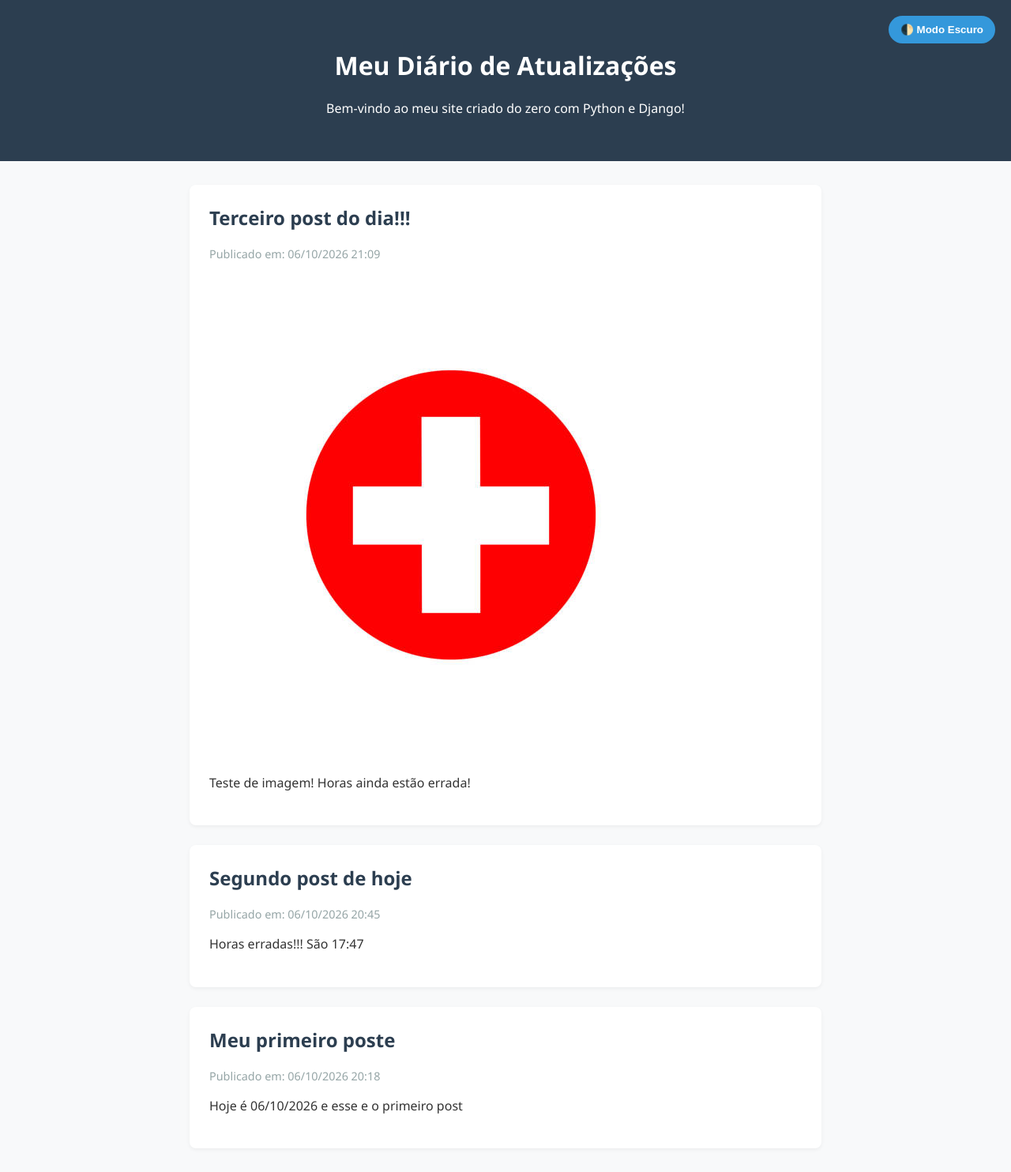
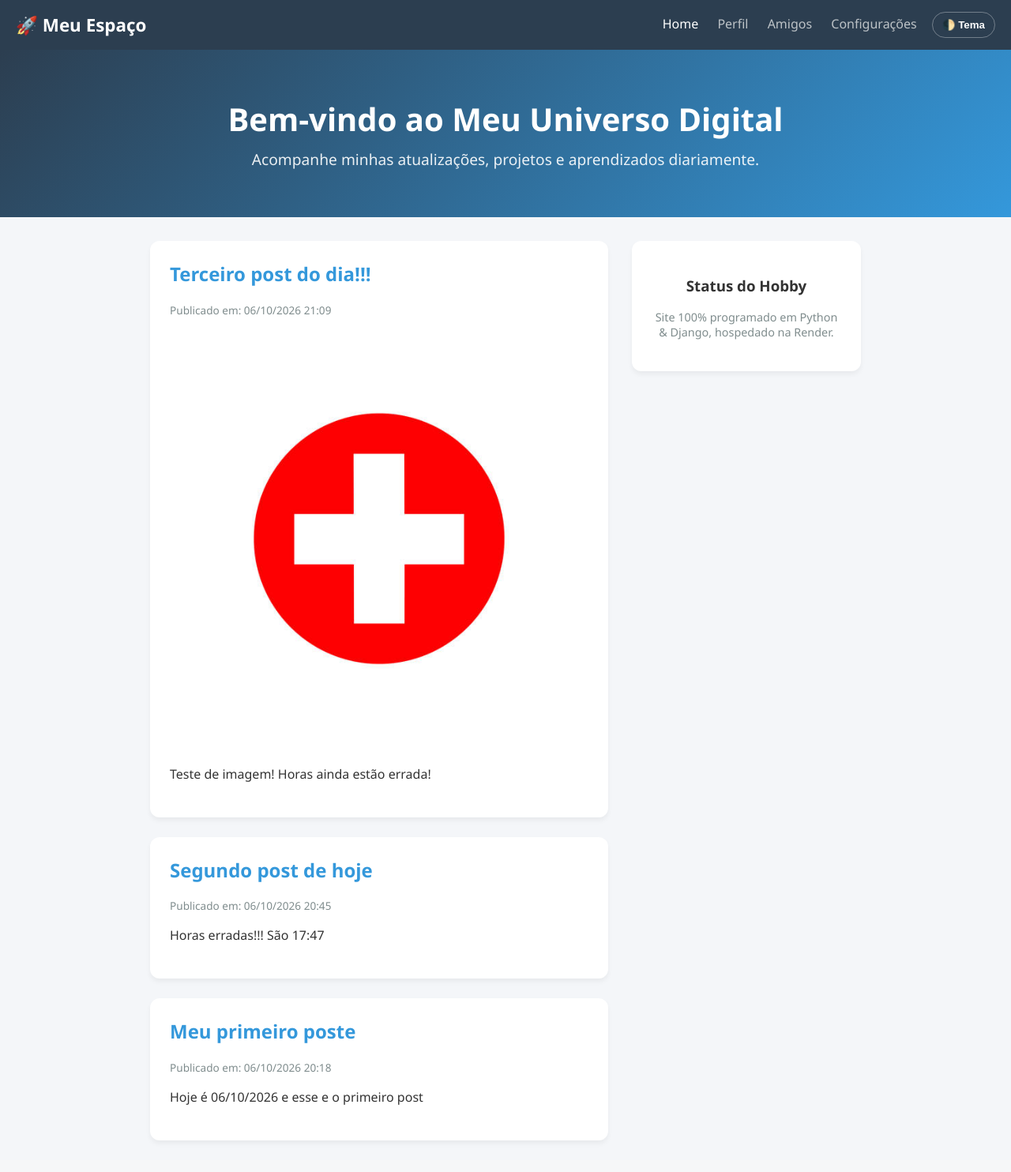
Before and after one commit to Guilhermegost/Hobby, a Django app: page / in a window 1280 px wide. Shown: the whole page at 79% size. After the commit the page ends 1445 px from the top, so only its background shows below. Run offline with Django 5.2, Linux system fonts and the light colour scheme; data comes from the database, SQL or seed files in the repository.

Commit message:
Repaginada visual e criação da barra de navegação

```diff
--- a/core/templates/core/index.html
+++ b/core/templates/core/index.html
@@ -3,28 +3,27 @@
 <head>
     <meta charset="UTF-8">
     <meta name="viewport" content="width=device-width, initial-scale=1.0">
-    <title>Meu Web Site - Hobby</title>
+    <title>Meu Espaço Digital - Hobby</title>
     <style>
-        /* Variáveis de cores para trocar facilmente */
+        /* Variáveis de cores */
         :root {
-            --bg-body: #f8f9fa;
+            --bg-body: #f4f6f9;
             --bg-card: white;
-            --bg-header: #2c3e50;
+            --bg-navbar: #2c3e50;
+            --accent-color: #3498db;
             --text-main: #333;
-            --text-title: #2c3e50;
-            --text-date: #95a5a6;
+            --text-muted: #7f8c8d;
             --shadow: rgba(0,0,0,0.05);
         }
 
-        /* Cores do Modo Escuro */
         [data-theme="dark"] {
             --bg-body: #121212;
             --bg-card: #1e1e1e;
-            --bg-header: #1a252f;
+            --bg-navbar: #1a252f;
+            --accent-color: #2980b9;
             --text-main: #e0e0e0;
-            --text-title: #3498db;
-            --text-date: #7f8c8d;
-            --shadow: rgba(0,0,0,0.5);
+            --text-muted: #95a5a6;
+            --shadow: rgba(0,0,0,0.4);
         }
 
         body {
@@ -35,111 +34,159 @@
             color: var(--text-main);
             transition: background-color 0.3s, color 0.3s;
         }
-        header {
-            background-color: var(--bg-header);
+
+        /* Barra de Navegação Profissional */
+        .navbar {
+            background-color: var(--bg-navbar);
+            padding: 15px 20px;
+            display: flex;
+            justify-content: space-between;
+            align-items: center;
+            box-shadow: 0 2px 10px rgba(0,0,0,0.1);
+        }
+        .navbar-logo {
             color: white;
-            padding: 40px 20px;
+            font-size: 1.4em;
+            font-weight: bold;
+            text-decoration: none;
+        }
+        .navbar-links a {
+            color: #bdc3c7;
+            text-decoration: none;
+            margin-left: 20px;
+            font-weight: 500;
+            transition: color 0.2s;
+        }
+        .navbar-links a:hover {
+            color: white;
+        }
+
+        /* Seção de Boas-vindas (Hero) */
+        .hero {
+            background: linear-gradient(135deg, #2c3e50, #3498db);
+            color: white;
             text-align: center;
-            position: relative;
-            transition: background-color 0.3s;
+            padding: 60px 20px;
+            margin-bottom: 30px;
         }
+        .hero h1 { margin: 0 0 10px 0; font-size: 2.5em; }
+        .hero p { margin: 0; font-size: 1.2em; opacity: 0.9; }
+
+        /* Conteúdo Principal */
         .container {
-            max-width: 800px;
-            margin: 30px auto;
+            max-width: 900px;
+            margin: 0 auto;
             padding: 0 20px;
+            display: grid;
+            grid-template-columns: 2fr 1fr;
+            gap: 30px;
         }
+
+        @media (max-width: 768px) {
+            .container { grid-template-columns: 1fr; }
+        }
+
+        .feed { /* Coluna dos posts */ }
+
+        .sidebar { /* Coluna lateral para mini-perfil futuro */ }
+
         .post {
             background: var(--bg-card);
             padding: 25px;
-            border-radius: 8px;
-            box-shadow: 0 2px 5px var(--shadow);
+            border-radius: 12px;
+            box-shadow: 0 4px 6px var(--shadow);
             margin-bottom: 25px;
-            transition: background-color 0.3s, box-shadow 0.3s;
+            transition: transform 0.2s, background-color 0.3s;
         }
-        .post h2 {
-            margin-top: 0;
-            color: var(--text-title);
-        }
-        .data {
-            color: var(--text-date);
-            font-size: 0.9em;
-            margin-bottom: 15px;
-        }
-        .post-conteudo {
-            line-height: 1.6;
-        }
+        .post:hover { transform: translateY(-2px); }
+        .post h2 { margin-top: 0; color: var(--accent-color); }
+        .data { color: var(--text-muted); font-size: 0.85em; margin-bottom: 15px; }
+        .post-conteudo { line-height: 1.6; }
 
-        /* Botão do Modo Escuro */
         .btn-theme {
-            position: absolute;
-            top: 20px;
-            right: 20px;
-            background-color: #3498db;
+            background-color: transparent;
             color: white;
-            border: none;
-            padding: 10px 15px;
+            border: 1px solid #ffffff55;
+            padding: 8px 12px;
             border-radius: 20px;
             cursor: pointer;
             font-weight: bold;
-            transition: 0.2s;
         }
-        .btn-theme:hover {
-            background-color: #2980b9;
-        }
+        .btn-theme:hover { background-color: #ffffff22; }
     </style>
 </head>
 <body>
 
-    <header>
-        <!-- Botão que vai alternar o tema -->
-        <button class="btn-theme" id="themeToggle">🌓 Modo Escuro</button>
-        <h1>Meu Diário de Atualizações</h1>
-        <p>Bem-vindo ao meu site criado do zero com Python e Django!</p>
+    <!-- Menu de Navegação Global -->
+    <nav class="navbar">
+        <a href="#" class="navbar-logo">🚀 Meu Espaço</a>
+        <div class="navbar-links">
+            <a href="#" style="color: white;">Home</a>
+            <a href="#">Perfil</a>
+            <a href="#">Amigos</a>
+            <a href="#">Configurações</a>
+            <button class="btn-theme" id="themeToggle" style="margin-left: 15px;">🌓 Tema</button>
+        </div>
+    </nav>
+
+    <!-- Seção de Destaque da Home Page -->
+    <header class="hero">
+        <h1>Bem-vindo ao Meu Universo Digital</h1>
+        <p>Acompanhe minhas atualizações, projetos e aprendizados diariamente.</p>
     </header>
 
+    <!-- Grid de Conteúdo -->
     <div class="container">
+
+        <!-- Feed de Atualizações -->
+        <main class="feed">
             {% for post in posts %}
                 <div class="post">
                     <h2>{{ post.titulo }}</h2>
                     <div class="data">Publicado em: {{ post.data_criacao|date:"d/m/Y H:i" }}</div>
                     {% if post.imagem %}
                         <div style="margin-bottom: 15px;">
-        <img src="{{ post.imagem.url }}" alt="{{ post.titulo }}" style="max-width: 100%; height: auto; border-radius: 6px;">
+                            <img src="{{ post.imagem.url }}" alt="{{ post.titulo }}" style="max-width: 100%; height: auto; border-radius: 8px;">
                         </div>
                     {% endif %}
-
                     <div class="post-conteudo">
                         {{ post.conteudo|linebreaks }}
                     </div>
                 </div>
             {% empty %}
-            <p>Ainda não há nenhuma publicação por aqui. Acesse o painel e crie a primeira!</p>
+                <div class="post">
+                    <p>Nenhuma novidade por enquanto. Volte mais tarde!</p>
+                </div>
             {% endfor %}
+        </main>
+
+        <!-- Barra Lateral (Futuro mini-perfil rápido) -->
+        <aside class="sidebar">
+            <div class="post" style="text-align: center;">
+                <h3>Status do Hobby</h3>
+                <p style="color: var(--text-muted); font-size: 0.9em;">Site 100% programado em Python & Django, hospedado na Render.</p>
+            </div>
+        </aside>
+
     </div>
 
-    <!-- Script em JavaScript para fazer a troca de temas -->
+    <!-- Script do Modo Escuro -->
     <script>
         const toggleButton = document.getElementById('themeToggle');
         const currentTheme = localStorage.getItem('theme');
 
-        // Verifica se o usuário já tinha escolhido o modo escuro antes
         if (currentTheme === 'dark') {
             document.documentElement.setAttribute('data-theme', 'dark');
-            toggleButton.textContent = '☀️ Modo Claro';
         }
 
-        // Função que roda ao clicar no botão
         toggleButton.addEventListener('click', () => {
             let theme = document.documentElement.getAttribute('data-theme');
-
             if (theme === 'dark') {
                 document.documentElement.removeAttribute('data-theme');
                 localStorage.setItem('theme', 'light');
-                toggleButton.textContent = '🌓 Modo Escuro';
             } else {
                 document.documentElement.setAttribute('data-theme', 'dark');
                 localStorage.setItem('theme', 'dark');
-                toggleButton.textContent = '☀️ Modo Claro';
             }
         });
     </script>
```
Lines whose indentation alone changed are shown as unchanged.
